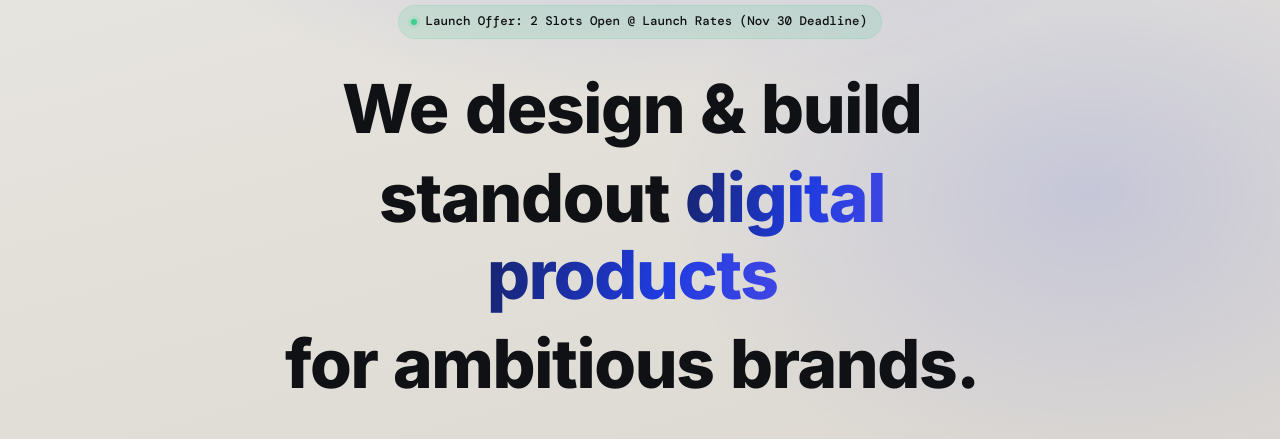
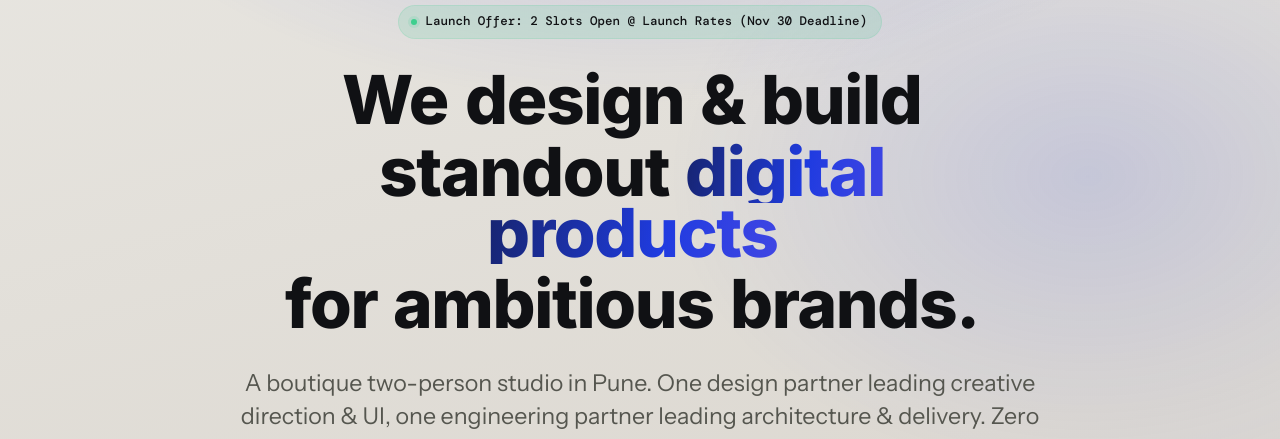
Before and after one commit to shanzxt/DailyGrit, a React (Vite) app: page / in a window 1280 px wide. Shown: the part 190-629 px from the top of the page. Built offline with nearby package versions, Linux system fonts and the light colour scheme; no server answers.

Commit message:
your commit message

```diff
--- a/src/components/Hero.css
+++ b/src/components/Hero.css
@@ -46,7 +46,7 @@
 }
 .hero-line { display: block; overflow: visible; padding-block: 0.08em; }
 .hero-word { display: inline-block; overflow: visible; margin-right: 0.24em; }
-.hero-word > span { display: inline-block; line-height: 1.15; will-change: transform; }
+.hero-word > span { display: inline-block; line-height: 0.9; will-change: transform; }
 
 /* Gradient runs through the accent words themselves — pale at the start,
    full accent by the end. The plain colour is a fallback for browsers
```
